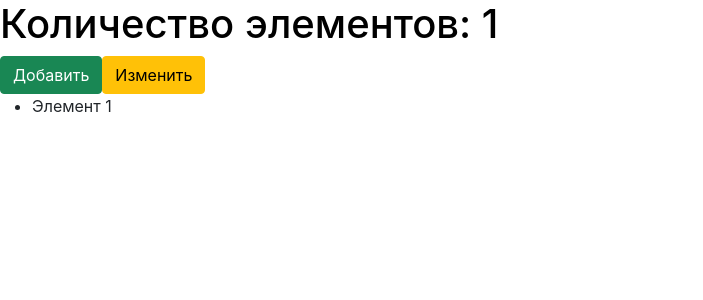
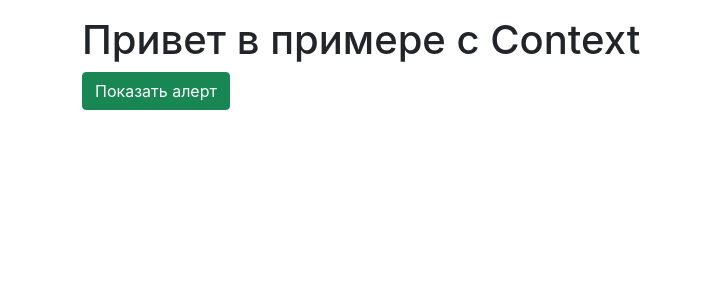
Before and after one commit to tragislav/minin-hooks, a React (Create React App) app: page / in a window 1280 px wide. Shown: the top 300 px of the page, without its empty margins (0-703 px from the left). Built offline with nearby package versions, Linux system fonts and the light colour scheme.

Commit message:
useContext + useReducer

```diff
--- a/src/App.js
+++ b/src/App.js
@@ -5,38 +5,18 @@ import React, {
     useMemo,
     useCallback,
 } from 'react';
-import ItemsList from './ItemsList';
+import Alert from './alert/Alert';
+import { AlertProvider } from './alert/AlertContext';
+import Main from './Main';
 
 function App() {
-    const [colored, setColored] = useState(false);
-    const [count, setCount] = useState(1);
-
-    const styles = {
-        color: colored ? 'darkred' : 'black',
-    };
-
-    const generateItemsFromAPI = useCallback(() => {
-        return new Array(count).fill('').map((_, i) => `Элемент ${i + 1}`);
-    }, [count]);
-
     return (
-        <>
-            <h1 style={styles}>Количество элементов: {count}</h1>
-            <button
-                className="btn btn-success"
-                onClick={() => setCount((prev) => prev + 1)}
-            >
-                Добавить
-            </button>
-            <button
-                className="btn btn-warning"
-                onClick={() => setColored((prev) => !prev)}
-            >
-                Изменить
-            </button>
-
-            <ItemsList getItems={generateItemsFromAPI} />
-        </>
+        <AlertProvider>
+            <div className={'container pt-3'}>
+                <Alert />
+                <Main toggle={() => {}} />
+            </div>
+        </AlertProvider>
     );
 }
 
--- /dev/null
+++ b/src/Main.js
@@ -0,0 +1,17 @@
+import React from 'react';
+import { useAlert } from './alert/AlertContext';
+
+export default function Main() {
+    const { show } = useAlert();
+    return (
+        <>
+            <h1>Привет в примере с Context</h1>
+            <button
+                onClick={() => show('Этот текст из main.js')}
+                className={'btn btn-success'}
+            >
+                Показать алерт
+            </button>
+        </>
+    );
+}
--- /dev/null
+++ b/src/alert/Alert.js
@@ -0,0 +1,14 @@
+import React from 'react';
+import { useAlert } from './AlertContext';
+
+export default function Alert() {
+    const alert = useAlert();
+
+    if (!alert.visible) return null;
+
+    return (
+        <div className="alert alert-danger" onClick={alert.hide}>
+            {alert.text}
+        </div>
+    );
+}
--- /dev/null
+++ b/src/alert/AlertContext.js
@@ -0,0 +1,41 @@
+import React, { useContext, useReducer } from 'react';
+
+const AlertContext = React.createContext();
+
+export const useAlert = () => {
+    return useContext(AlertContext);
+};
+
+const reducer = (state, action) => {
+    switch (action.type) {
+        case 'SHOW':
+            return { ...state, visible: true, text: action.text };
+        case 'HIDE':
+            return { ...state, visible: false };
+        default:
+            return state;
+    }
+};
+
+export const AlertProvider = ({ children }) => {
+    const [state, dispatch] = useReducer(reducer, {
+        visible: false,
+        text: '',
+    });
+
+    const show = (text) => dispatch({ type: 'SHOW', text });
+    const hide = () => dispatch({ type: 'HIDE' });
+
+    return (
+        <AlertContext.Provider
+            value={{
+                visible: state.visible,
+                text: state.text,
+                show,
+                hide,
+            }}
+        >
+            {children}
+        </AlertContext.Provider>
+    );
+};
```
Also changed, not shown: src/examples/useCallback.js (added, +43 -0 lines).
